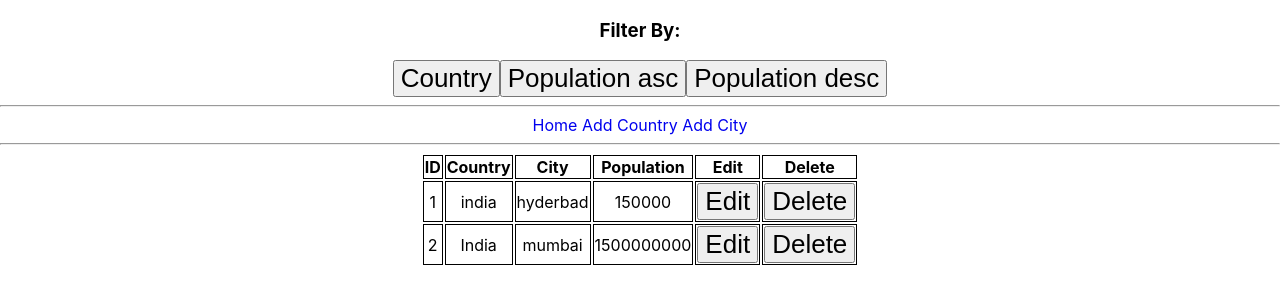
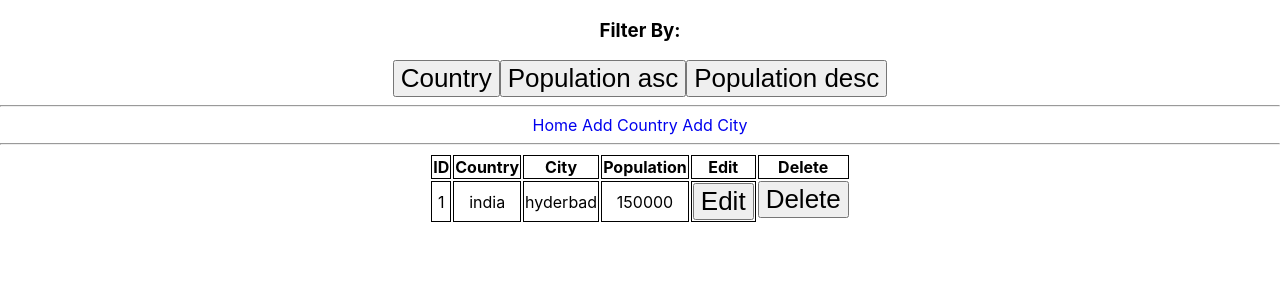
Before and after one commit to jeevan243/City-Country, a React (Vite) app in the folder city-country/: page / in a window 1280 px wide. Shown: the top 304 px of the page. Built offline with nearby package versions, Linux system fonts and the light colour scheme; data requests are answered from the project's data file.

Commit message:
delete added

```diff
--- a/city-country/db.json
+++ b/city-country/db.json
@@ -5,12 +5,6 @@
       "population": "150000",
       "country": "india",
       "id": 1
-    },
-    {
-      "cityname": "mumbai",
-      "population": "1500000000",
-      "country": "India",
-      "id": 2
     }
   ],
   "countries": [
--- a/city-country/src/Components/home.jsx
+++ b/city-country/src/Components/home.jsx
@@ -17,8 +17,9 @@ export const Home = () => {
 
   //delete
   function handleDelete(e) {
-    let { id } = e.target;
     console.log(e);
+    axios.delete(`http://localhost:8080/cities/${e}`);
+    getData();
   }
   //sort country
 
@@ -105,15 +106,14 @@ export const Home = () => {
                     <td>
                       <button>Edit</button>
                     </td>
-                    <td>
-                      <button
-                        onClick={(e) => {
-                          handleDelete(e);
-                        }}
-                      >
-                        Delete
-                      </button>
-                    </td>
+
+                    <button
+                      onClick={() => {
+                        handleDelete(e.id);
+                      }}
+                    >
+                      Delete
+                    </button>
                   </tr>
                 </>
               );
```
